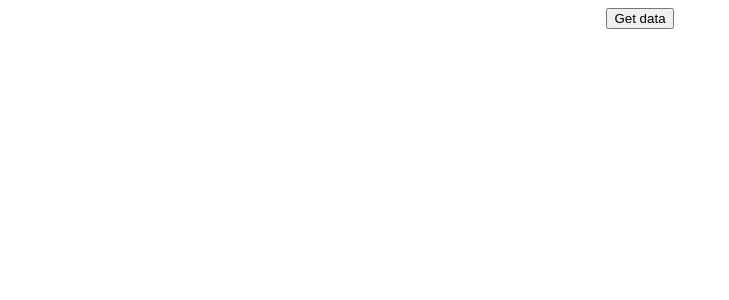
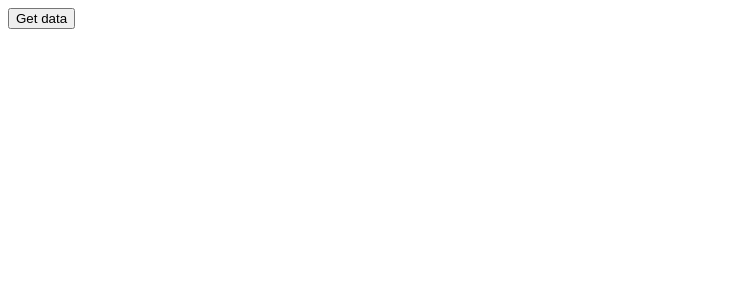
Before and after one commit to koyamal/learn-react-09, a React (Create React App) app: page / in a window 1280 px wide. Shown: the top 300 px of the page, without its empty margins (0-729 px from the left). Built offline with nearby package versions, Linux system fonts and the light colour scheme.

Commit message:
Display todo title

```diff
--- a/src/App.tsx
+++ b/src/App.tsx
@@ -1,15 +1,21 @@
 import axios from "axios";
+import { useState } from "react";
 import "./styles.css";
 
 export default function App() {
+  const [todos, setTodos] = useState<any>([]);
+
   const onClickFetchData = () => {
     axios.get("https://jsonplaceholder.typicode.com/todos").then((res) => {
-      console.log(res);
+      setTodos(res.data);
     });
   };
   return (
     <div className="App">
       <button onClick={onClickFetchData}>Get data</button>
+      {todos.map((todo) => {
+        return <p>{todo.title}</p>;
+      })}
     </div>
   );
 }
--- a/src/styles.css
+++ b/src/styles.css
@@ -1,4 +1,3 @@
 .App {
   font-family: sans-serif;
-  text-align: center;
 }
```
